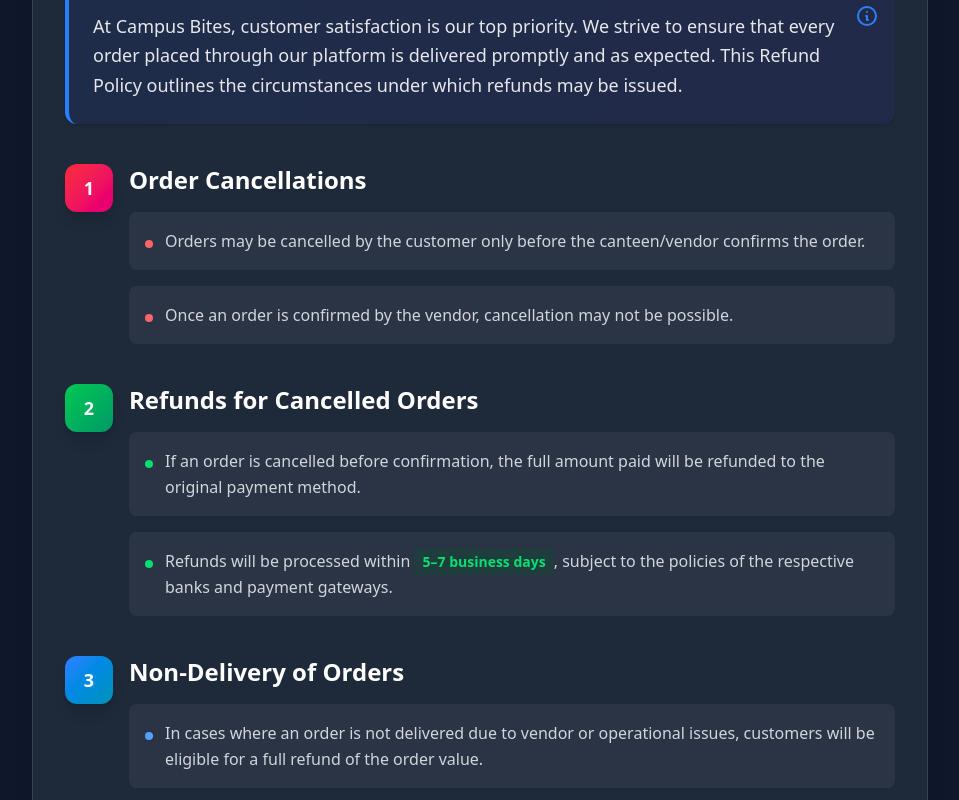
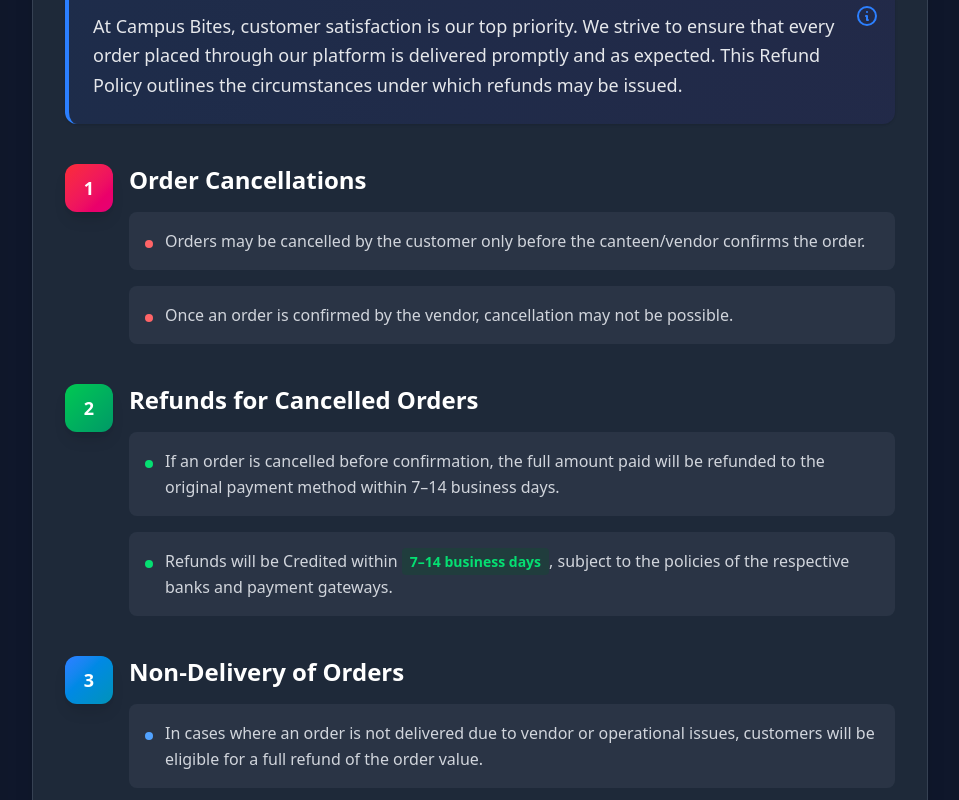
Before and after one commit to Ashwin454/cb, a React (Vite) app in the folder frontend2/: page /refund-policy in a window 1280 px wide. Shown: the part 443-1243 px from the top of the page, without its empty margins (160-1119 px from the left). Built offline with nearby package versions, Linux system fonts and the light colour scheme; no server answers; what chartjs-plugin-datalabels would draw is missing.

Commit message:
Refund 3

```diff
--- a/frontend2/src/pages/RefundPolicy.jsx
+++ b/frontend2/src/pages/RefundPolicy.jsx
@@ -139,15 +139,15 @@ const RefundPolicy = () => {
                         <p className="text-sm sm:text-base text-gray-300 leading-relaxed">
                           If an order is cancelled before confirmation, the full
                           amount paid will be refunded to the original payment
-                          method.
+                          method within 7–14 business days.
                         </p>
                       </div>
                       <div className="flex items-start space-x-3 p-3 sm:p-4 bg-gray-700/50 rounded-lg hover:bg-gray-700 transition-colors duration-200">
                         <div className="w-2 h-2 bg-green-400 rounded-full mt-2 sm:mt-3 flex-shrink-0"></div>
                         <p className="text-sm sm:text-base text-gray-300 leading-relaxed">
-                          Refunds will be processed within{" "}
+                          Refunds will be Credited within{" "}
                           <span className="font-bold text-green-400 bg-green-900/30 px-1 sm:px-2 py-1 rounded text-xs sm:text-sm">
-                            5–7 business days
+                            7–14 business days
                           </span>
                           , subject to the policies of the respective banks and
                           payment gateways.
```
